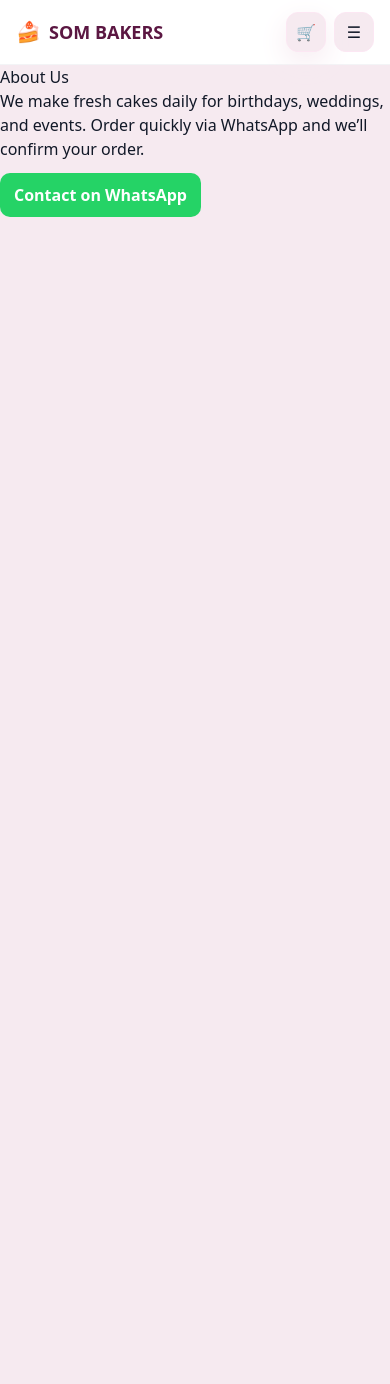
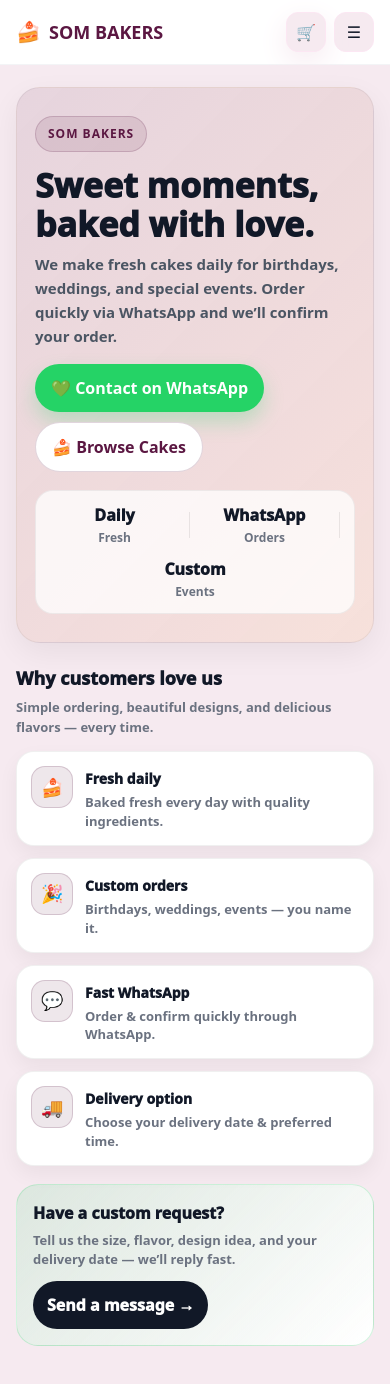
Before and after one commit to suleimandaud/som_bakers, a React (Vite) app: page /about in a window 390 px wide. Before the commit the page ends 844 px from the top, so only its background shows below. Built offline with nearby package versions, Linux system fonts and the light colour scheme; no server answers.

Commit message:
Fix mobile checkout, phone sanitize, better errors

```diff
--- a/src/pages/About.jsx
+++ b/src/pages/About.jsx
@@ -1,30 +1,323 @@
 import { buildWhatsAppLink } from "../lib/whatsapp.js";
 
 export default function About() {
-  const link = buildWhatsAppLink("Hello, I have a question about your cakes.");
+  const link = buildWhatsAppLink("Hello Som Bakers 👋 I have a question about your cakes.");
+
+  const highlights = [
+    { title: "Fresh daily", desc: "Baked fresh every day with quality ingredients.", icon: "🍰" },
+    { title: "Custom orders", desc: "Birthdays, weddings, events — you name it.", icon: "🎉" },
+    { title: "Fast WhatsApp", desc: "Order & confirm quickly through WhatsApp.", icon: "💬" },
+    { title: "Delivery option", desc: "Choose your delivery date & preferred time.", icon: "🚚" },
+  ];
 
   return (
-    <div>
-      <h1 style={{ marginTop: 0 }}>About Us</h1>
-      <p>
-        We make fresh cakes daily for birthdays, weddings, and events.
-        Order quickly via WhatsApp and we’ll confirm your order.
-      </p>
+    <div style={page}>
+      {/* Hero */}
+      <div style={hero}>
+        <div style={badge}>SOM BAKERS</div>
 
-      <a href={link} target="_blank" rel="noreferrer" style={btn}>
-        Contact on WhatsApp
-      </a>
+        <h1 style={title}>Sweet moments, baked with love.</h1>
+        <p style={subtitle}>
+          We make fresh cakes daily for birthdays, weddings, and special events.
+          Order quickly via WhatsApp and we’ll confirm your order.
+        </p>
+
+        <div style={actions}>
+          <a href={link} target="_blank" rel="noreferrer" style={waBtn}>
+            💚 Contact on WhatsApp
+          </a>
+
+          <a href="/cakes" style={secondaryBtn}>
+            🍰 Browse Cakes
+          </a>
+        </div>
+
+        <div style={heroStats}>
+          <Stat label="Fresh" value="Daily" />
+          <Divider />
+          <Stat label="Orders" value="WhatsApp" />
+          <Divider />
+          <Stat label="Events" value="Custom" />
+        </div>
+      </div>
+
+      {/* Highlights */}
+      <div style={section}>
+        <h2 style={sectionTitle}>Why customers love us</h2>
+        <p style={sectionSub}>
+          Simple ordering, beautiful designs, and delicious flavors — every time.
+        </p>
+
+        <div style={grid}>
+          {highlights.map((h) => (
+            <div key={h.title} style={card}>
+              <div style={iconWrap}>{h.icon}</div>
+              <div>
+                <div style={cardTitle}>{h.title}</div>
+                <div style={cardDesc}>{h.desc}</div>
+              </div>
+            </div>
+          ))}
+        </div>
+      </div>
+
+      {/* Story / CTA */}
+      <div style={ctaWrap}>
+        <div style={cta}>
+          <div>
+            <h2 style={ctaTitle}>Have a custom request?</h2>
+            <p style={ctaDesc}>
+              Tell us the size, flavor, design idea, and your delivery date — we’ll reply fast.
+            </p>
+          </div>
+
+          <a href={link} target="_blank" rel="noreferrer" style={ctaBtn}>
+            Send a message →
+          </a>
+        </div>
+      </div>
     </div>
   );
 }
 
-const btn = {
-  display: "inline-block",
-  marginTop: 12,
+function Stat({ label, value }) {
+  return (
+    <div style={stat}>
+      <div style={statValue}>{value}</div>
+      <div style={statLabel}>{label}</div>
+    </div>
+  );
+}
+
+function Divider() {
+  return <div style={divider} />;
+}
+
+/* ---------------- styles ---------------- */
+
+const page = {
+  maxWidth: 1100,
+  margin: "0 auto",
+  padding: "22px 16px 40px",
+};
+
+const hero = {
+  borderRadius: 24,
+  padding: "28px 18px",
+  background:
+    "linear-gradient(135deg, rgba(91,23,66,0.10), rgba(255,169,91,0.14))",
+  border: "1px solid rgba(0,0,0,0.06)",
+  boxShadow: "0 10px 30px rgba(0,0,0,0.06)",
+};
+
+const badge = {
+  display: "inline-flex",
+  alignItems: "center",
+  gap: 8,
+  fontWeight: 900,
+  letterSpacing: 1,
+  fontSize: 12,
+  color: "#5B1742",
+  background: "rgba(91,23,66,0.10)",
+  border: "1px solid rgba(91,23,66,0.18)",
+  padding: "8px 12px",
+  borderRadius: 999,
+};
+
+const title = {
+  margin: "14px 0 8px",
+  fontSize: 34,
+  lineHeight: 1.15,
+  fontWeight: 1000,
+  color: "#111827",
+};
+
+const subtitle = {
+  margin: 0,
+  maxWidth: 720,
+  color: "#4B5563",
+  fontSize: 15,
+  lineHeight: 1.6,
+  fontWeight: 600,
+};
+
+const actions = {
+  marginTop: 16,
+  display: "flex",
+  gap: 10,
+  flexWrap: "wrap",
+};
+
+const waBtn = {
+  display: "inline-flex",
+  alignItems: "center",
+  justifyContent: "center",
+  gap: 10,
   background: "#25D366",
   color: "white",
-  padding: "10px 14px",
-  borderRadius: 10,
+  padding: "12px 16px",
+  borderRadius: 999,
   textDecoration: "none",
+  fontWeight: 900,
+  boxShadow: "0 10px 20px rgba(37, 211, 102, 0.25)",
+};
+
+const secondaryBtn = {
+  display: "inline-flex",
+  alignItems: "center",
+  justifyContent: "center",
+  gap: 10,
+  background: "white",
+  color: "#5B1742",
+  padding: "12px 16px",
+  borderRadius: 999,
+  textDecoration: "none",
+  fontWeight: 900,
+  border: "1px solid rgba(91,23,66,0.18)",
+};
+
+const heroStats = {
+  marginTop: 18,
+  background: "rgba(255,255,255,0.75)",
+  border: "1px solid rgba(0,0,0,0.06)",
+  borderRadius: 18,
+  padding: "12px 14px",
+  display: "flex",
+  alignItems: "center",
+  justifyContent: "space-between",
+  gap: 10,
+  flexWrap: "wrap",
+};
+
+const stat = {
+  minWidth: 100,
+  textAlign: "center",
+  flex: "1 1 120px",
+};
+
+const statValue = {
+  fontWeight: 1000,
+  color: "#111827",
+  fontSize: 16,
+};
+
+const statLabel = {
+  marginTop: 2,
+  fontSize: 12,
   fontWeight: 800,
+  color: "#6B7280",
 };
+
+const divider = {
+  width: 1,
+  height: 26,
+  background: "rgba(0,0,0,0.08)",
+};
+
+const section = {
+  marginTop: 22,
+};
+
+const sectionTitle = {
+  margin: "0 0 6px",
+  fontSize: 18,
+  fontWeight: 1000,
+  color: "#111827",
+};
+
+const sectionSub = {
+  margin: 0,
+  color: "#6B7280",
+  fontSize: 13,
+  fontWeight: 700,
+};
+
+const grid = {
+  marginTop: 14,
+  display: "grid",
+  gridTemplateColumns: "repeat(auto-fit, minmax(240px, 1fr))",
+  gap: 12,
+};
+
+const card = {
+  borderRadius: 18,
+  background: "white",
+  border: "1px solid rgba(0,0,0,0.06)",
+  padding: 14,
+  display: "flex",
+  alignItems: "flex-start",
+  gap: 12,
+  boxShadow: "0 8px 20px rgba(0,0,0,0.05)",
+};
+
+const iconWrap = {
+  width: 42,
+  height: 42,
+  borderRadius: 14,
+  background: "rgba(91,23,66,0.10)",
+  border: "1px solid rgba(91,23,66,0.18)",
+  display: "flex",
+  alignItems: "center",
+  justifyContent: "center",
+  fontSize: 18,
+  flexShrink: 0,
+};
+
+const cardTitle = {
+  fontWeight: 1000,
+  color: "#111827",
+  fontSize: 14,
+  marginTop: 2,
+};
+
+const cardDesc = {
+  marginTop: 4,
+  color: "#6B7280",
+  fontSize: 13,
+  fontWeight: 700,
+  lineHeight: 1.45,
+};
+
+const ctaWrap = {
+  marginTop: 18,
+};
+
+const cta = {
+  borderRadius: 22,
+  padding: 16,
+  background: "linear-gradient(135deg, rgba(37,211,102,0.12), rgba(255,255,255,1))",
+  border: "1px solid rgba(37, 211, 102, 0.20)",
+  display: "flex",
+  alignItems: "center",
+  justifyContent: "space-between",
+  gap: 12,
+  flexWrap: "wrap",
+};
+
+const ctaTitle = {
+  margin: 0,
+  fontSize: 16,
+  fontWeight: 1000,
+  color: "#111827",
+};
+
+const ctaDesc = {
+  margin: "6px 0 0",
+  color: "#6B7280",
+  fontSize: 13,
+  fontWeight: 700,
+  maxWidth: 620,
+  lineHeight: 1.45,
+};
+
+const ctaBtn = {
+  display: "inline-flex",
+  alignItems: "center",
+  justifyContent: "center",
+  padding: "12px 14px",
+  borderRadius: 999,
+  background: "#111827",
+  color: "white",
+  textDecoration: "none",
+  fontWeight: 1000,
+};
```
